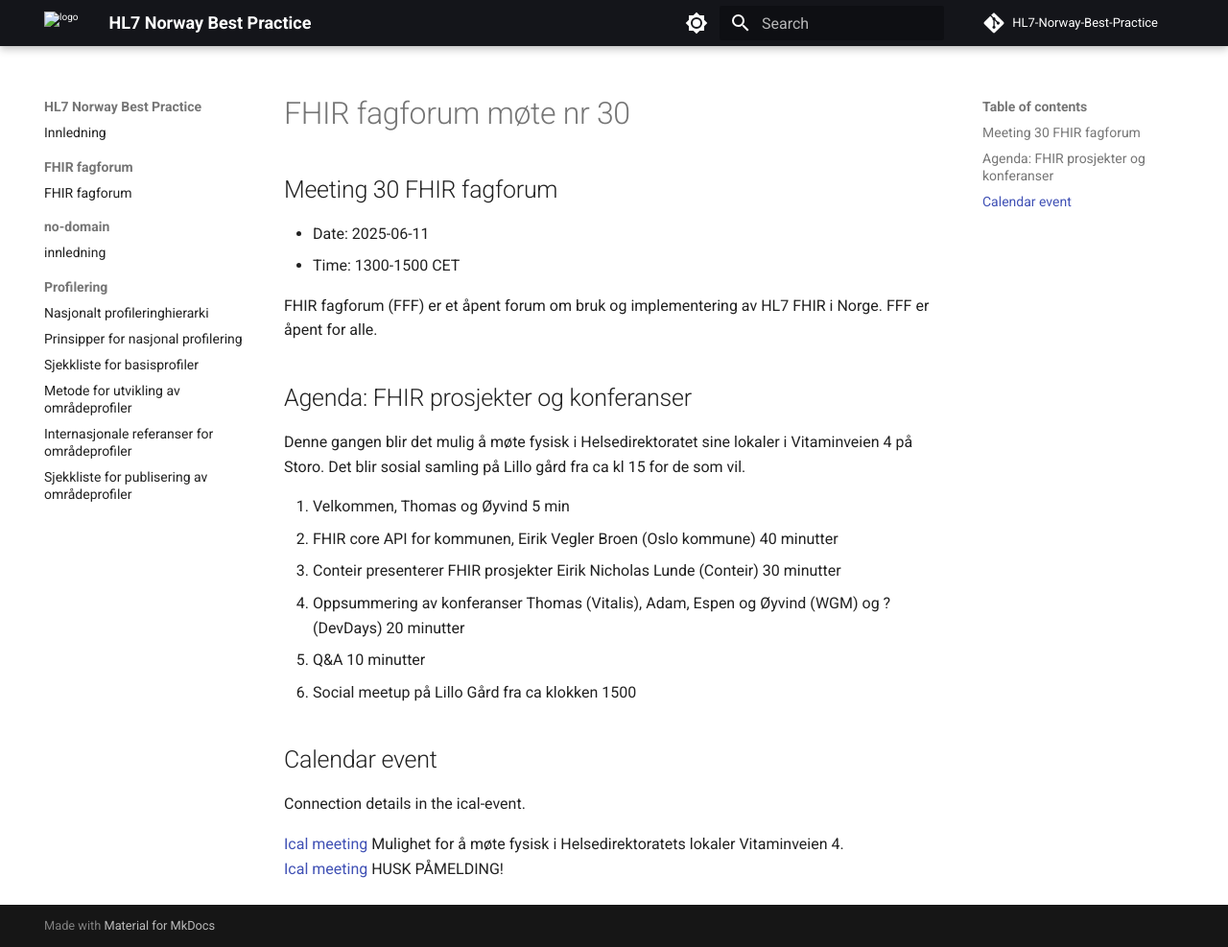
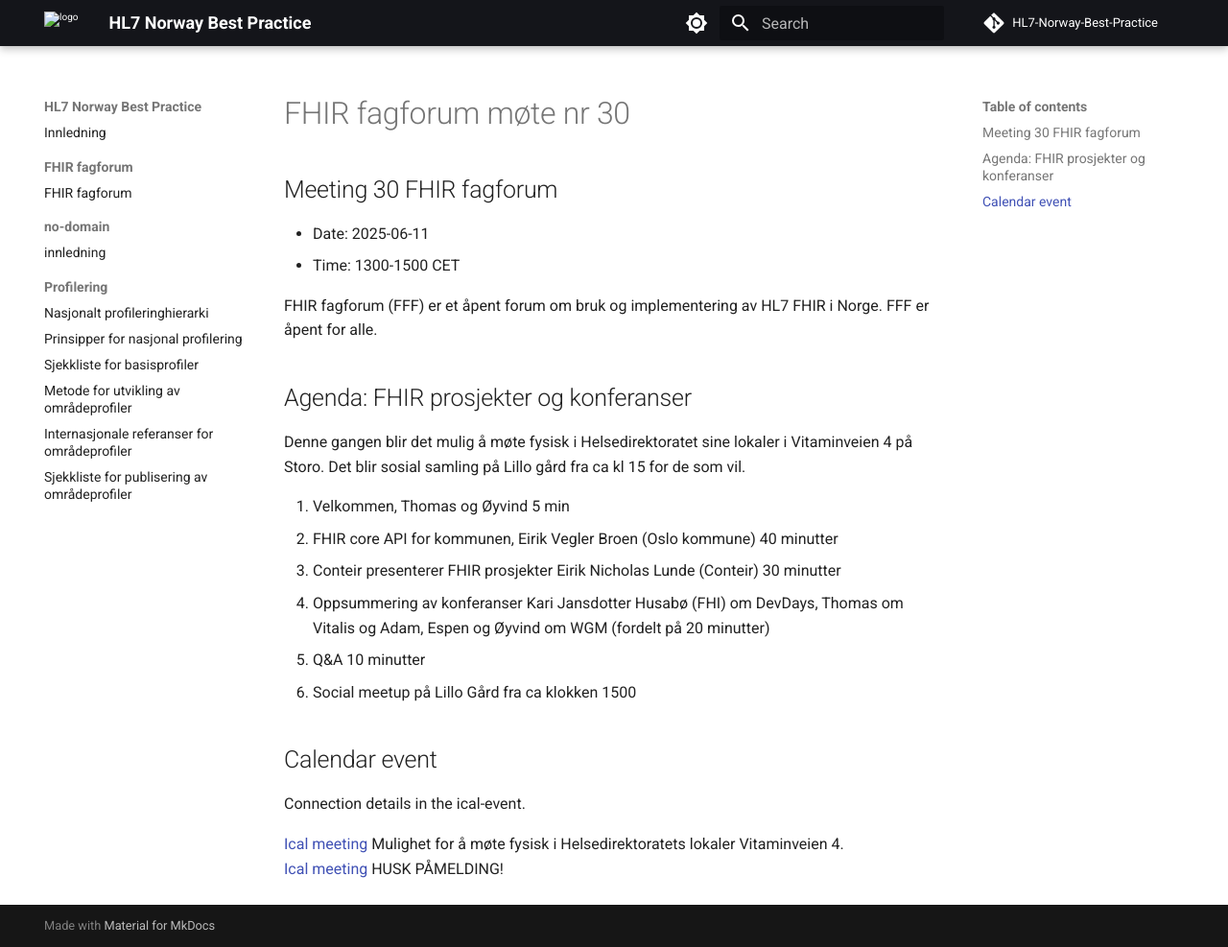
Before and after one commit to HL7Norway/best-practice, an MkDocs documentation site: the page built from docs/FHIR-faglig-forum/_agenda/2025-06-11-agenda.md, in a window 1280 px wide and 987 px high. Shown: the whole window at 96% size. Built offline with MkDocs 1.6.1 and Material for MkDocs 9.7.7, drawn with Linux system fonts in a browser that asks for light colours; comment, search, counter and statistics services are not loaded.

Commit message:
Oppdatert agenda FFF30

```diff
--- a/docs/FHIR-faglig-forum/_agenda/2025-06-11-agenda.md
+++ b/docs/FHIR-faglig-forum/_agenda/2025-06-11-agenda.md
@@ -20,7 +20,7 @@ Denne gangen blir det mulig å møte fysisk i Helsedirektoratet sine lokaler i V
 1. Velkommen, Thomas og Øyvind 5 min
 2. FHIR core API for kommunen, Eirik Vegler Broen (Oslo kommune) 40 minutter
 3. Conteir presenterer FHIR prosjekter Eirik Nicholas Lunde (Conteir) 30 minutter
-4. Oppsummering av konferanser Thomas (Vitalis), Adam, Espen og Øyvind (WGM) og ? (DevDays) 20 minutter
+4. Oppsummering av konferanser Kari Jansdotter Husabø (FHI) om DevDays, Thomas om Vitalis og Adam, Espen og Øyvind om WGM (fordelt på 20 minutter)
 5. Q&A 10 minutter
 6. Social meetup på Lillo Gård fra ca klokken 1500
 
```
